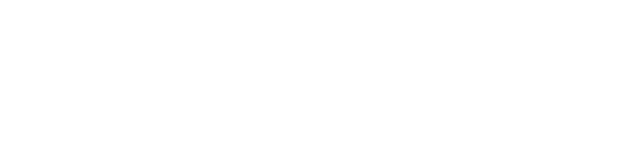
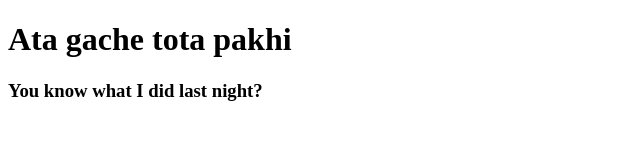
Before and after one commit to NeyamulOmy/ph-first-repo, a plain HTML site: page index.html in a window 1280 px wide. Shown: the whole page, without its empty margins (0-640 px from the left). Drawn offline with Linux system fonts and the light colour scheme.

Commit message:
second commit

```diff
--- a/index.html
+++ b/index.html
@@ -7,6 +7,7 @@
     <title>First Repo</title>
 </head>
 <body>
-
+    <h1>Ata gache tota pakhi</h1>
+    <h3>You know what I did last night?</h3>
 </body>
 </html>
```
